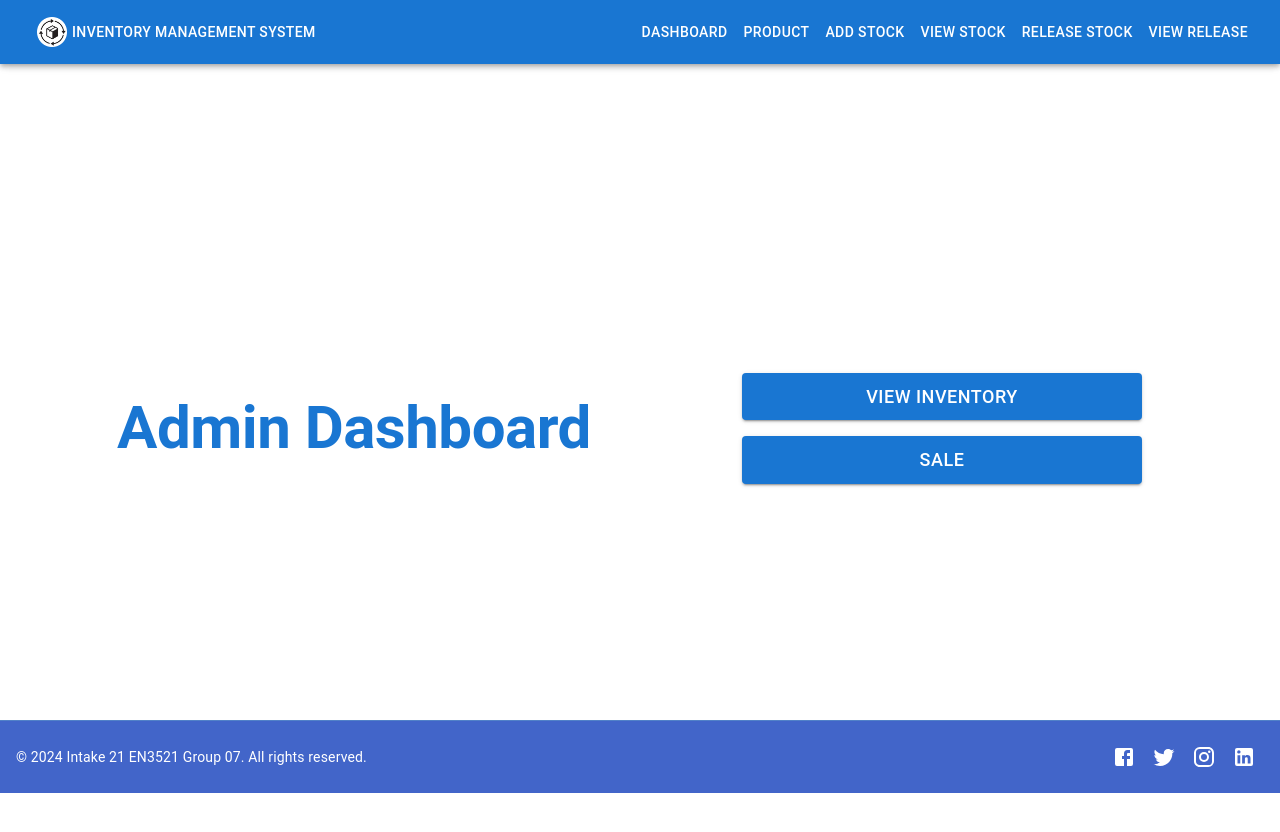
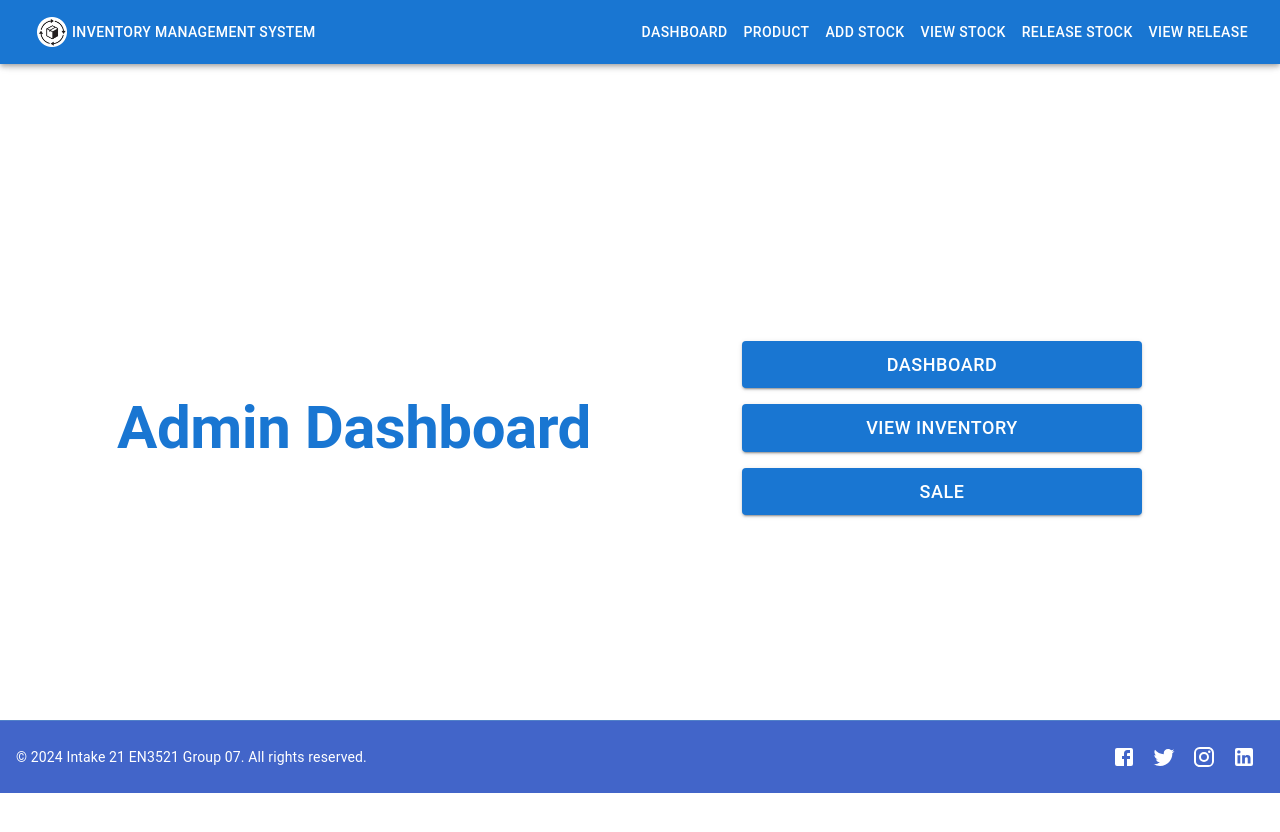
Before and after one commit to InduwaraGayashan001/RFID-Based-Inventory-Managemet-System-, a React (Vite) app in the folder frontend/: page / in a window 1280 px wide. Shown: the top 832 px of the page. Built offline with nearby package versions, Linux system fonts and the light colour scheme.

Commit message:
Front End Update 24 : Dashboard Button added to Home

```diff
--- a/frontend/src/pages/Home.jsx
+++ b/frontend/src/pages/Home.jsx
@@ -54,6 +54,18 @@ const Home = () => {
           variant="contained"
           color="primary"
           size="large"
+          onClick={() => navigate("/dashboard")}
+          sx={{
+            width: "400px",
+            fontSize: "18px",
+          }}
+        >
+          Dashboard
+        </Button>
+        <Button
+          variant="contained"
+          color="primary"
+          size="large"
           onClick={() => navigate("/view-stock")}
           sx={{
             width: "400px",
```
